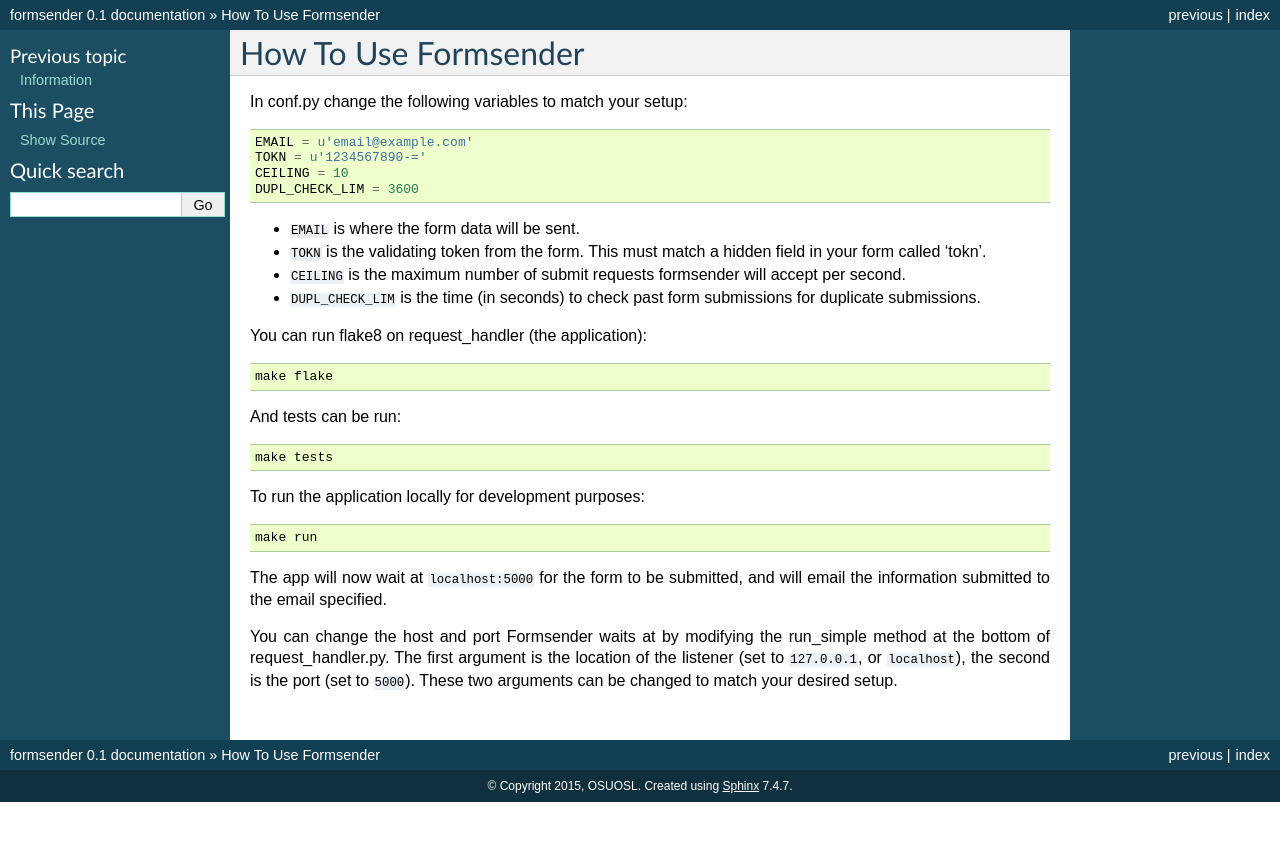
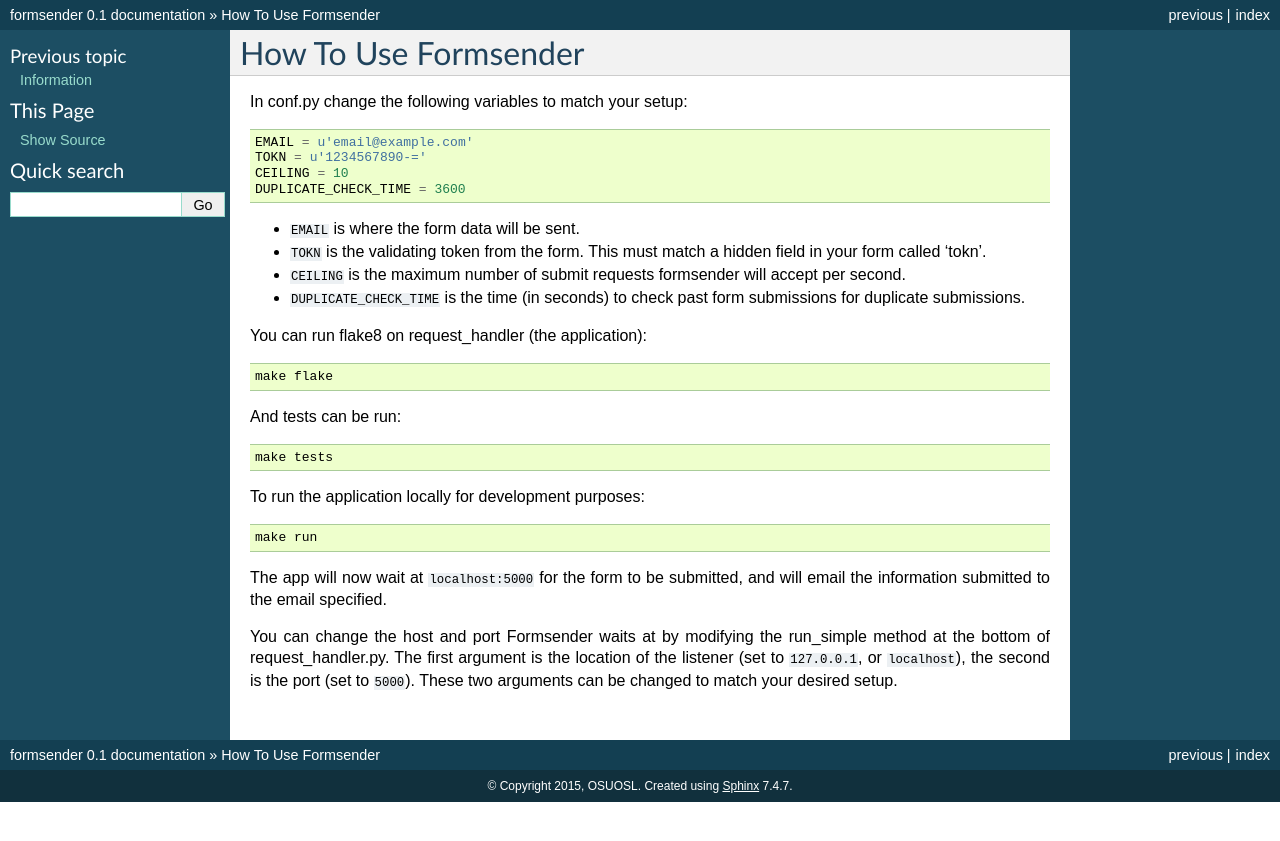
Before and after one commit to osuosl/formsender, a Sphinx documentation site: the page built from docs/source/usage.rst, in a window 1280 px wide. Shown: the top 841 px of the page. Built offline with Sphinx 7.4.7, drawn with Linux system fonts in a browser that asks for light colours.

Commit message:
Updated docs to reflect settings change

```diff
--- a/docs/source/usage.rst
+++ b/docs/source/usage.rst
@@ -11,15 +11,15 @@
     EMAIL = u'email@example.com'
     TOKN = u'1234567890-='
     CEILING = 10
-    DUPL_CHECK_LIM = 3600
+    DUPLICATE_CHECK_TIME = 3600
 
 * ``EMAIL`` is where the form data will be sent.
 * ``TOKN`` is the validating token from the form. This must match a hidden field
   in your form called 'tokn'.
 * ``CEILING`` is the maximum number of submit requests formsender will accept
   per second.
-* ``DUPL_CHECK_LIM`` is the time (in seconds) to check past form submissions for
-  duplicate submissions.
+* ``DUPLICATE_CHECK_TIME`` is the time (in seconds) to check past form
+  submissions for duplicate submissions.
 
 You can run flake8 on request_handler (the application):
 
```
